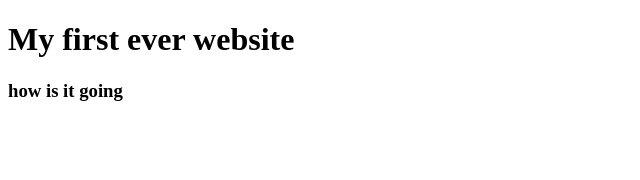
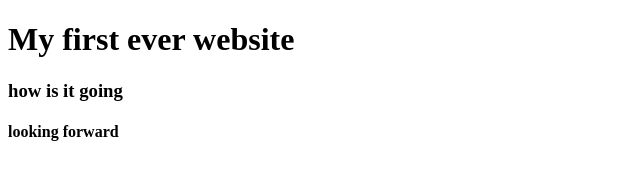
Before and after one commit to Rakibul-AR/my-first-website, a plain HTML site: page index.html in a window 1280 px wide. Shown: the whole page, without its empty margins (0-640 px from the left). Drawn offline with Linux system fonts and the light colour scheme.

Commit message:
index.html

```diff
--- a/index.html
+++ b/index.html
@@ -8,5 +8,6 @@
 <body>
     <h1>My first ever website</h1>
     <h3> how is it going</h3>
+    <h4>looking forward</h4>
 </body>
 </html>
```
